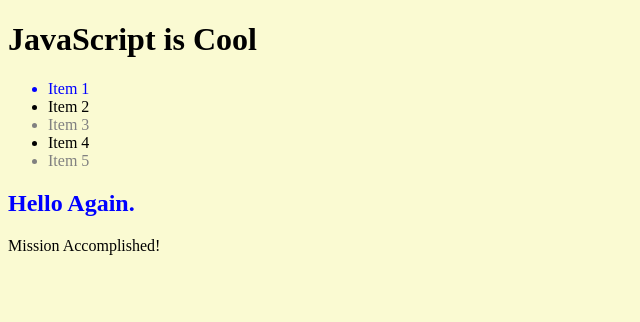
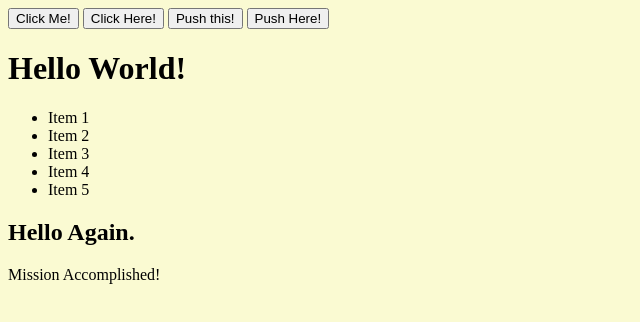
Before and after one commit to KyleSowers/codeup-web-exercises, a plain HTML site: page dom-query-js.html in a window 1280 px wide. Shown: the whole page, without its empty margins (0-640 px from the left). Drawn offline with Linux system fonts and the light colour scheme.

Commit message:
DOM Events exercise completed...4 buttons activate actions from previous activity through the listerner click JavaScript functions -KS

```diff
--- a/dom-query-js.html
+++ b/dom-query-js.html
@@ -1,5 +1,5 @@
 <!DOCTYPE html>
-<html>
+<html lang="en">
 <head>
     <meta charset="UTF-8">
     <title>DOM: Query and Modify</title>
@@ -10,6 +10,11 @@
     </style>
 </head>
 <body>
+
+    <button id="btn1">Click Me!</button>
+    <button id="btn2">Click Here!</button>
+    <button id="btn3">Push this!</button>
+    <button id="btn4">Push Here!</button>
 
 <h1 id="main-header">Hello World!</h1>
 <ul>
@@ -39,8 +44,14 @@
         console.log(mainHeader.innerHTML);
 
         // TODO: Set inner html of mainHeader to "JavaScript is Cool"
-        mainHeader.innerHTML = 'JavaScript is Cool';
-        console.log(mainHeader.innerHTML);
+        // mainHeader.innerHTML = 'JavaScript is Cool';
+        // console.log(mainHeader.innerHTML);
+        let listener= function () {
+            alert('JavaScript is Cool!');
+        }
+
+        var button1 = document.getElementById('btn1');
+        button1.addEventListener('click', listener);
 
         // TODO: Uncomment the next line and get the sub header element by id
         var subHeader = document.getElementById("sub-header");
@@ -48,7 +59,13 @@
         console.log(subHeader.innerHTML);
 
         // TODO: Set the text color of subHeader to blue
+        // subHeader.style.color = 'blue';
+        listener = function () {
             subHeader.style.color = 'blue';
+        }
+
+        var button2 = document.getElementById('btn2');
+        button2.addEventListener('click', listener);
 
         // TODO: Uncomment the next line and get all list items
         var listItems = document.getElementsByTagName('li');
@@ -57,16 +74,36 @@
         }
 
         // TODO: Set text color on every other list item to grey
+        // for (i = 0; i < listItems.length; i+=2)
+        // listItems[i].style.color = 'grey';
+
+        listener = function () {
             for (i = 0; i < listItems.length; i+=2)
                 listItems[i].style.color = 'grey';
+        }
+
+        var button3 = document.getElementById('btn3');
+        button3.addEventListener('click', listener);
+
 
         // TODO: Set text color of li with dbid = 1 to blue
+        // for (var i = 0; i < listItems.length; i++) {
+        //     var dBid = listItems[i].getAttribute('data-dbid');
+        //     if (dBid === '1') {
+        //         listItems[0].style.color = 'blue';
+        //     }
+        // }
+        //
+        listener = function () {
             for (var i = 0; i < listItems.length; i++) {
                 var dBid = listItems[i].getAttribute('data-dbid');
-            if (dBid === 1); {
+                if (dBid === '1') {
                     listItems[0].style.color = 'blue';
                 }
             }
+        }
+        var button4 = document.getElementById('btn4');
+        button4.addEventListener('click', listener);
 
         // TODO: Uncomment the next line and get all elements with class name sub-paragraph
         var subParagraphs = document.getElementsByClassName('sub-paragraph');
```
Also changed, not shown: defuse-the-bom.html (+1 -1 lines). Lines whose indentation alone changed are shown as unchanged.
